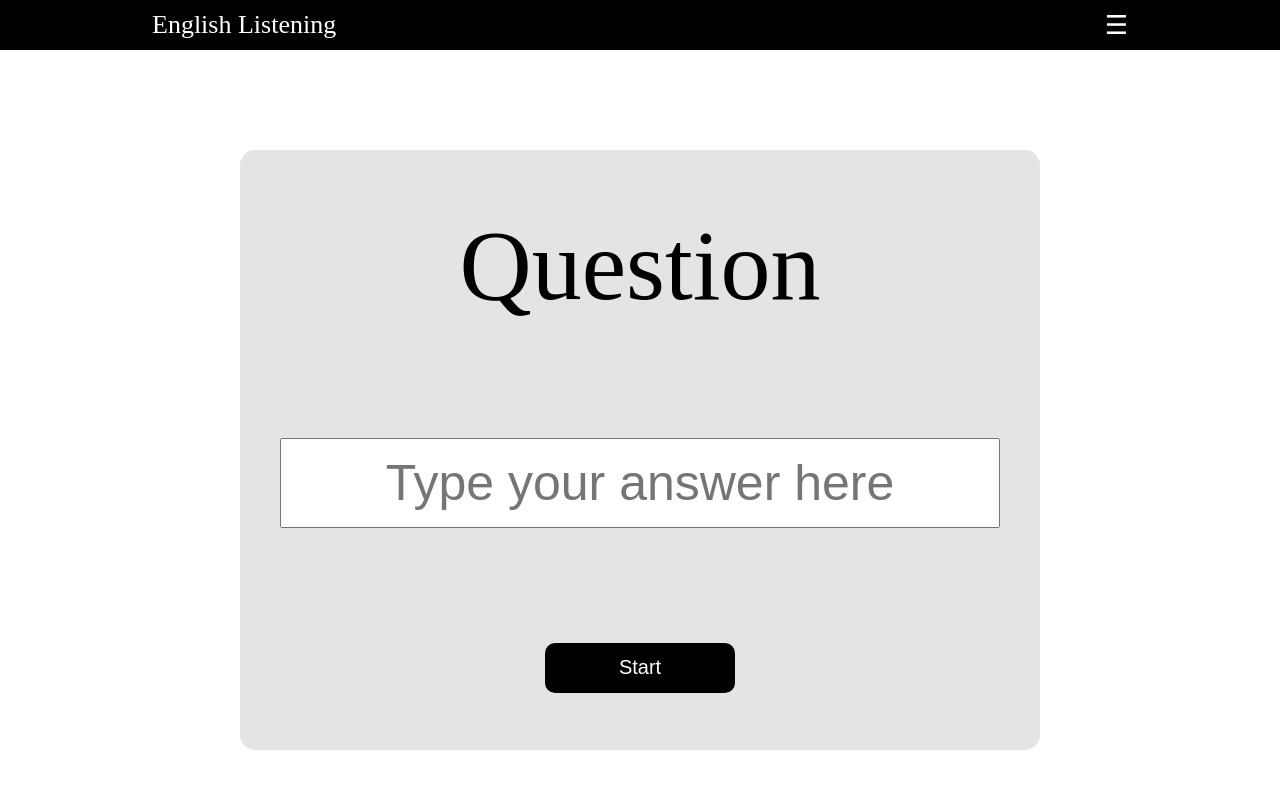
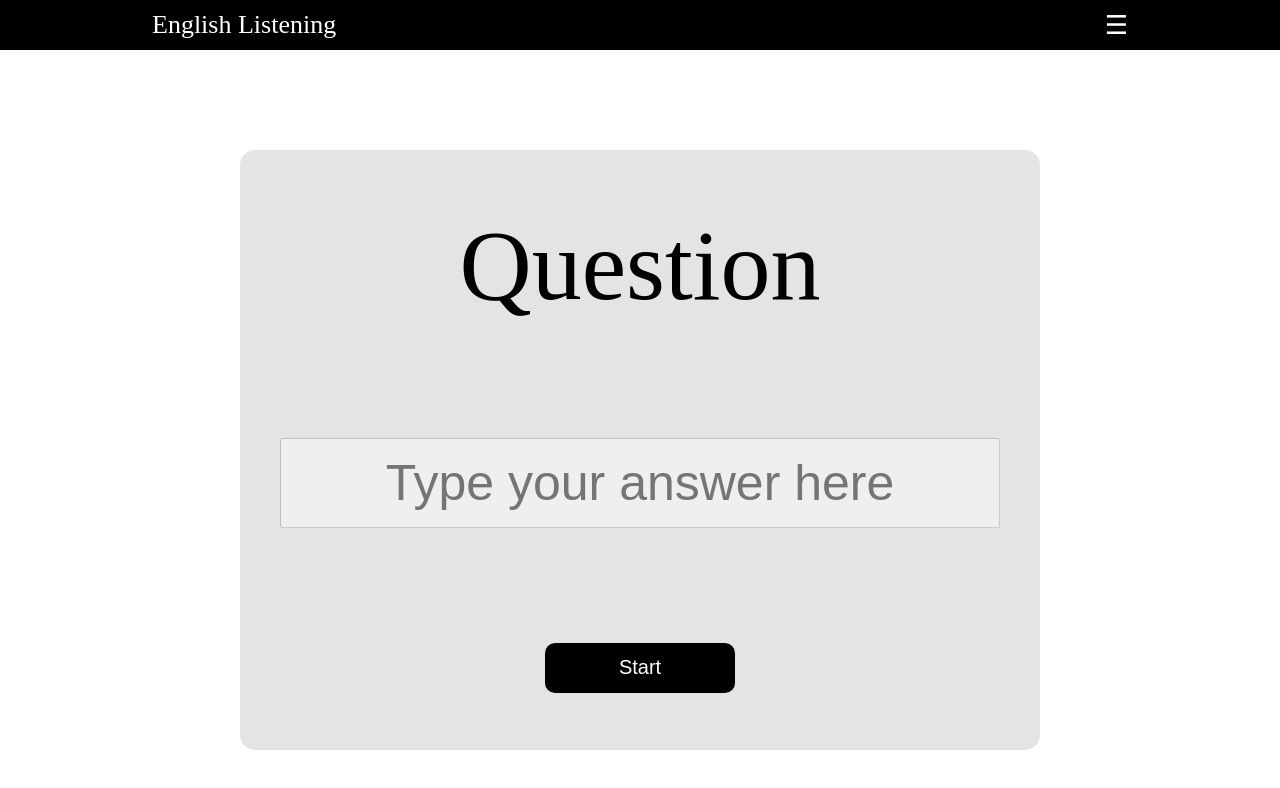
Before and after one commit to lucaspessivaldo/listenner, a React (Vite) app: page / in a window 1280 px wide. Shown: the top 788 px of the page. Built offline with nearby package versions, Linux system fonts and the light colour scheme.

Commit message:
Update - project name

```diff
--- a/package.json
+++ b/package.json
@@ -1,5 +1,5 @@
 {
-  "name": "package.json",
+  "name": "english-listening-training",
   "private": true,
   "version": "0.0.0",
   "scripts": {
--- a/src/components/displayQuestion/DisplayQuestion.jsx
+++ b/src/components/displayQuestion/DisplayQuestion.jsx
@@ -1,4 +1,4 @@
-import { useEffect, useState } from 'react'
+import { useEffect, useState, useRef } from 'react'
 import './displayQuestion.css'
 import { numberAudiosArray } from '../../audios/numberAudios/numberAudiosArray.js'
 
@@ -7,11 +7,13 @@ export default function DisplayQuestion() {
   const [isStarting, setIsStarting] = useState(false)
   const [isNumberArrayChanged, setIsNumberArrayChanged] = useState(false)
   const [isFocus, setIsFocus] = useState(false)
+  const inputRef = useRef()
   const currentAudio = new Audio(numberAudiosArray[arrayItem].audio)
 
   useEffect(() => {
     if (isStarting) {
       currentAudio.play()
+      inputRef.current.focus()
     }
   }, [arrayItem, isNumberArrayChanged, isStarting])
 
@@ -22,7 +24,7 @@ export default function DisplayQuestion() {
   }
 
   function handleInput(event) {
-    if (numberAudiosArray[arrayItem].name === event.target.value) {
+    if (isStarting && numberAudiosArray[arrayItem].name === event.target.value) {
       setArrayItem(getRandomIntInclusive(0, numberAudiosArray.length - 1))  //0 is the min number
       setIsNumberArrayChanged(!isNumberArrayChanged)
       event.target.value = '';
@@ -38,7 +40,7 @@ export default function DisplayQuestion() {
   }
 
   function startQuestion() {
-    setIsStarting(true)
+    setIsStarting(!isStarting)
   }
 
   return (
@@ -48,12 +50,17 @@ export default function DisplayQuestion() {
         <input
           className='input-answer'
           type="text"
+          ref={inputRef}
           onChange={handleInput}
           placeholder={isFocus ? '' : 'Type your answer here'}
           onFocus={onFocusHandler}
           onBlur={onBlurHandler}
+          disabled={isStarting ? false : true}
         />
-        <button onClick={() => startQuestion()}>Start</button>
+        <button
+          onClick={() => startQuestion()}>
+          {isStarting ? 'Stop' : 'Start'}
+        </button>
       </div>
     </div>
   )
```
